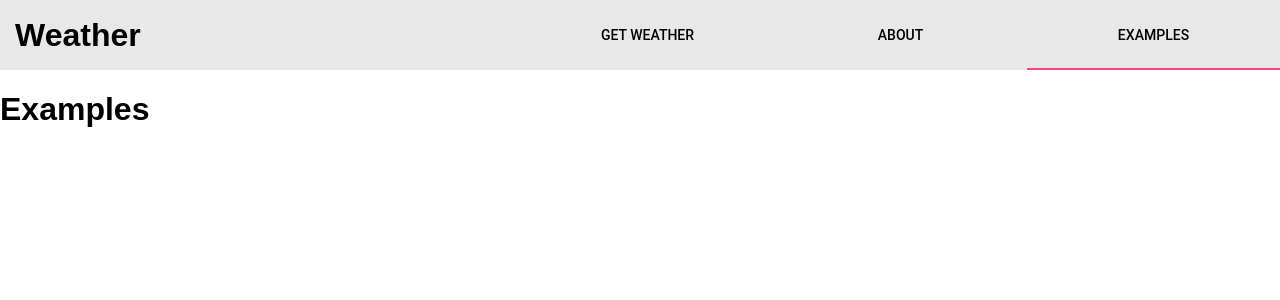
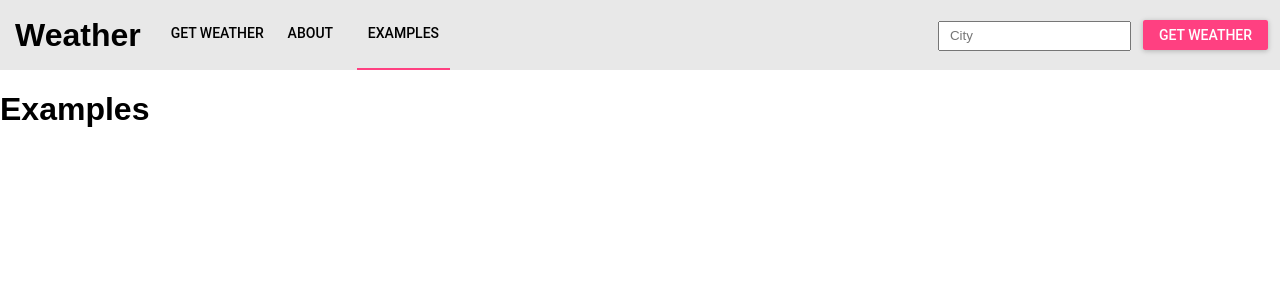
Before and after one commit to Hazmatyre/react-boilerplate, a React (Create React App) app: page /examples in a window 1280 px wide. Shown: the top 300 px of the page. Built offline with nearby package versions, Linux system fonts and the light colour scheme; what react-tap-event-plugin would draw is missing.

Commit message:
Styled navbar above 768

```diff
--- a/src/components/Nav.js
+++ b/src/components/Nav.js
@@ -6,6 +6,8 @@ import { withRouter } from 'react-router';
 import {Toolbar, ToolbarGroup, ToolbarSeparator, ToolbarTitle} from 'material-ui/Toolbar';
 import FlatButton from 'material-ui/FlatButton';
 import {Tabs, Tab} from 'material-ui/Tabs';
+
+import NavSearch from './NavSearch.js';
 
 class Nav extends Component {
 
@@ -25,13 +27,26 @@ class Nav extends Component {
     this.setState({ activeTab: tab.props.value });
   }
 
+  goHome = () => {
+    this.props.history.push('/');
+    this.setState({ activeTab: 'default'})
+  }
+
   render() {
     return (
       <div style={styles.toolbar}>
-        <h1 style={{flex: 1, margin: 0}}>Weather</h1>
+        <div
+          style={{
+            display: 'flex',
+            maxWidth: 450,
+            width: '70%'}}
+            className="Test">
+          <Link to='/' style={{textDecoration: 'none', color: 'black'}} onClick={this.goHome}>
+            <h1 style={{marginRight: 30, marginLeft: 15}}>Weather</h1>
+          </Link>
           <Tabs
           value={this.state.activeTab}
-        style={{flex:1.5}}
+          style={{flex:1}}
           tabItemContainerStyle={styles.tabLayout}
           tabTemplateStyle={{color:'#000'}}>
             <Tab
@@ -54,6 +69,8 @@ class Nav extends Component {
               label="Examples"/>
           </Tabs>
         </div>
+        <NavSearch/>
+      </div>
     );
   }
 }
@@ -65,17 +82,17 @@ class Nav extends Component {
 var styles = {
   tabLayout: {
     backgroundColor: 'rgb(232,232,232)',
+    display: 'block',
   },
   tab: {
     color: '#000',
-    height: 70
+    height: 75,
   },
   toolbar: {
     display: 'flex',
-    flexDirection: 'row',
+    justifyContent: 'space-between',
     alignItems: 'center',
     height: 70,
-    paddingLeft: 15,
     backgroundColor: 'rgb(232,232,232)'
   }
 }
--- /dev/null
+++ b/src/components/NavSearch.js
@@ -0,0 +1,44 @@
+import React, { Component } from 'react';
+import PropTypes from 'prop-types';
+import RaisedButton from 'material-ui/RaisedButton';
+
+class NavSearch extends Component {
+
+  onSearch = (e) => {
+    e.preventDefault();
+    alert("Wew");
+  }
+
+  render() {
+    return (
+      <div>
+        <form onSubmit={this.onSearch}>
+          <input
+            type="text"
+            style={styles.field}
+            placeholder="City"/>
+          <RaisedButton
+            type="submit"
+            label="Get Weather"
+            secondary={true}
+            style={styles.button}/>
+        </form>
+      </div>
+    );
+  }
+
+}
+
+var styles = {
+  button: {
+    margin: 12,
+    height: 30,
+  },
+  field: {
+    height: 30,
+    boxSizing: 'border-box',
+    paddingLeft: 10,
+  }
+};
+
+export default NavSearch;
```
Lines whose indentation alone changed are shown as unchanged.
